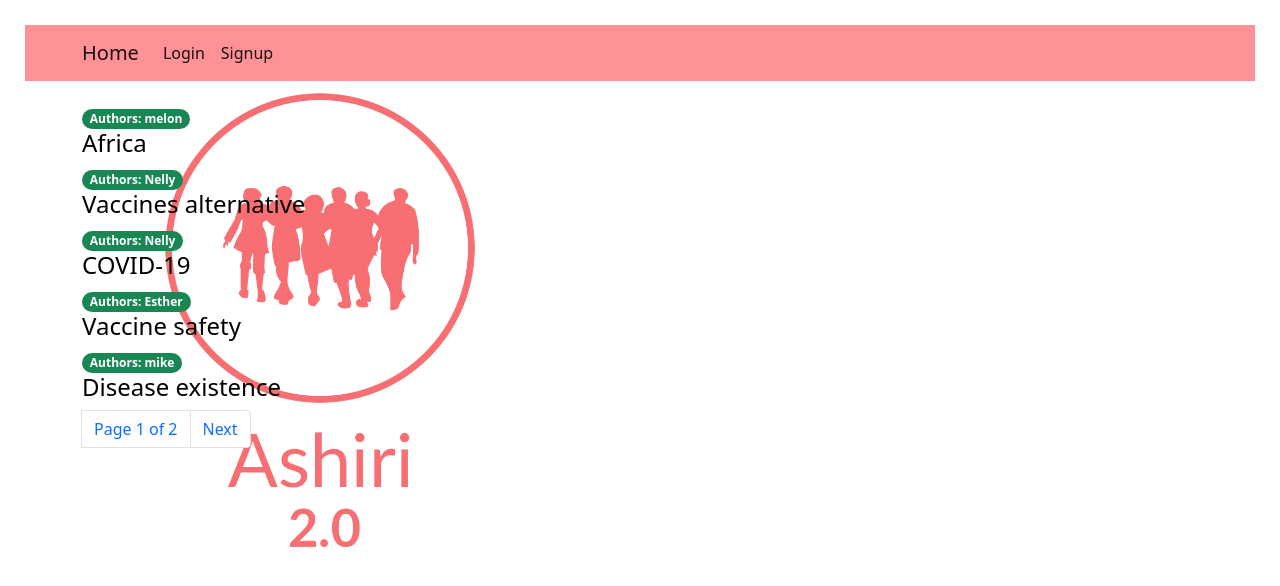
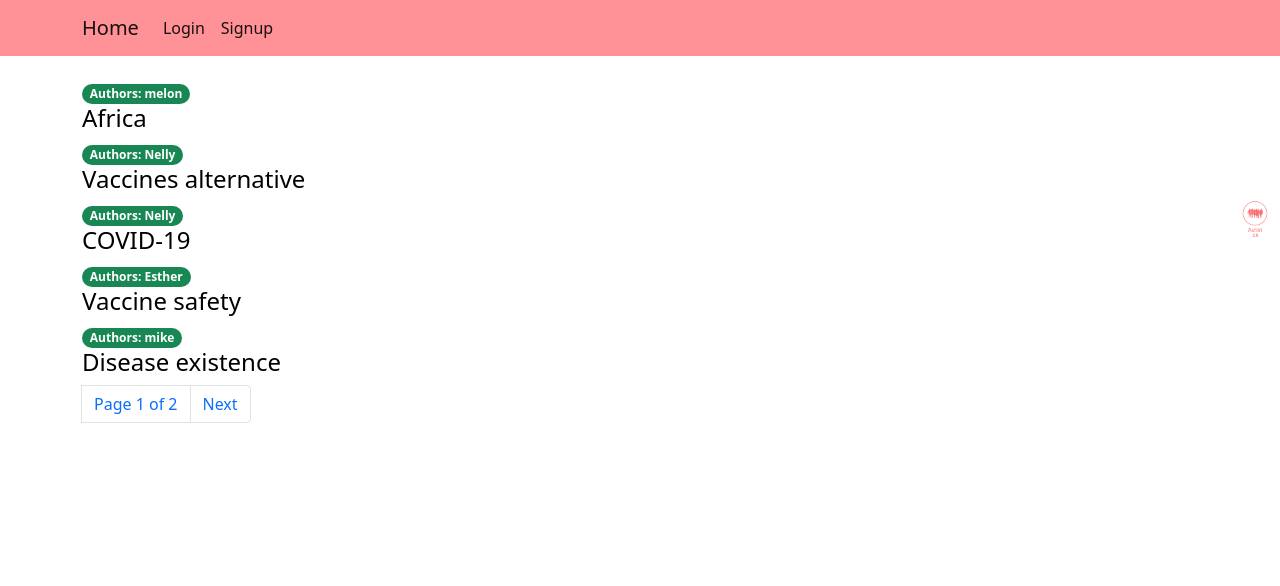
Before and after one commit to Nelly-ux10/Django-Finalprojec-App, a Django app: page /ashiriblogapp/articles/ in a window 1280 px wide. Shown: the top 586 px of the page. Run offline with Django 4.2, Linux system fonts and the light colour scheme; data comes from the database, SQL or seed files in the repository.

Commit message:
app modified

```diff
--- a/ashiriblogapp/templates/ashiriblogapp/articles.html
+++ b/ashiriblogapp/templates/ashiriblogapp/articles.html
@@ -21,10 +21,8 @@
 		body{
 			background: url("{% static 'ashiriblogapp/images/Ashiri-logos__transparent.png' %}");
 			background-repeat: no-repeat;
-			background-size: 50%;
-			background-attachment: fixed;
-			height:50px;
-			padding: 25px;
+			background-size: 50px;
+			background-position: right;
 		}
 
 	</style>
--- a/ashiriblogapp/templates/ashiriblogapp/details.html
+++ b/ashiriblogapp/templates/ashiriblogapp/details.html
@@ -11,10 +11,8 @@
 		body{
 			background: url("{% static 'ashiriblogapp/images/Ashiri-logos__transparent.png' %}");
 			background-repeat: no-repeat;
-			background-attachment: fixed;
-			background-position: center;
-			height:50px;
-			padding: 25px;
+			background-size: 50px;
+			background-position: right;
 		}
  </style>
 
```
Also changed, not shown: ashiriblogapp/templates/ashiriblogapp/signup_done.html (+3 -4 lines).
